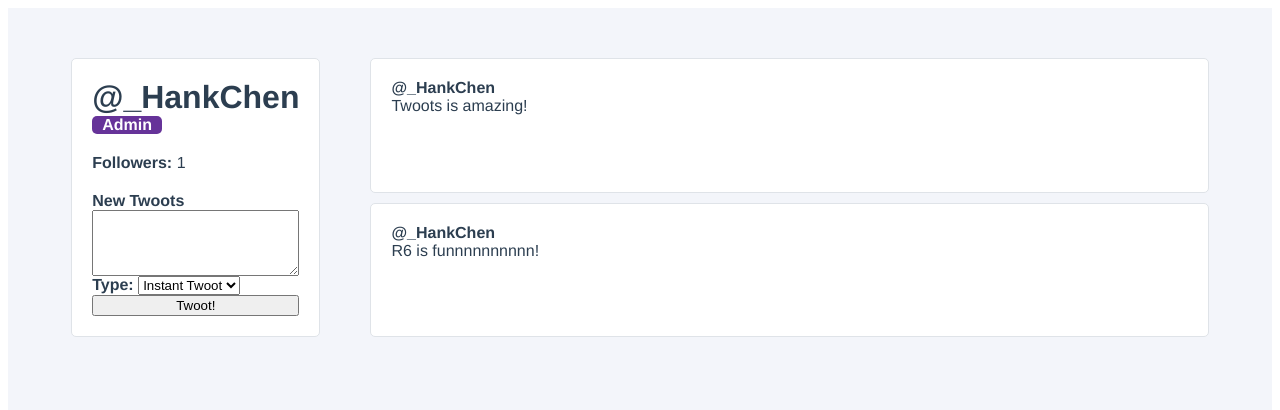
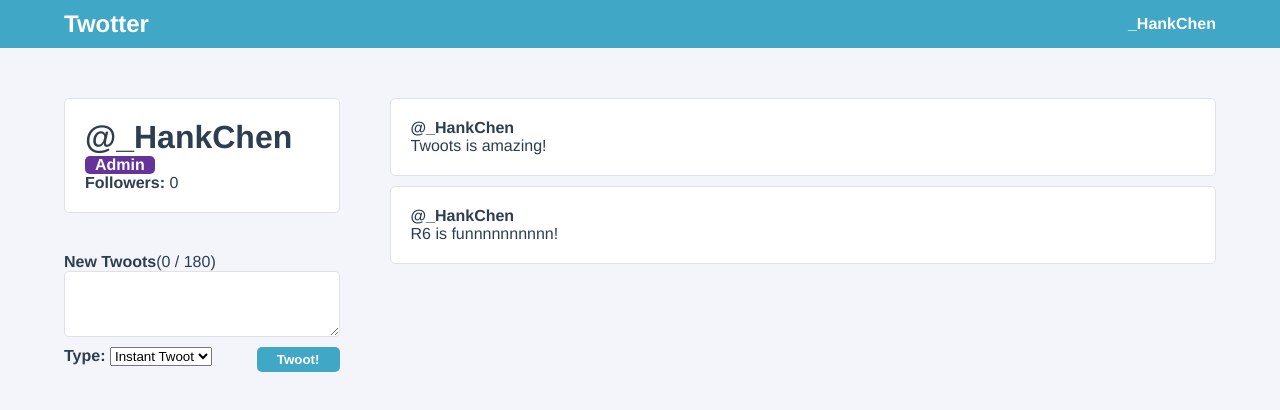
Before and after one commit to EisenShiyang/twotter, a Vue app: page / in a window 1280 px wide. Shown: the top 410 px of the page. Built offline with nearby package versions, Linux system fonts and the light colour scheme.

Commit message:
Dynamic Styling, SCSS, & Global Styles
Add navigation bar and edit scss file

```diff
--- a/package.json
+++ b/package.json
@@ -9,6 +9,7 @@
   },
   "dependencies": {
     "core-js": "^3.6.5",
+    "node-sass": "^5.0.0",
     "vue": "^3.0.0"
   },
   "devDependencies": {
@@ -18,7 +19,8 @@
     "@vue/compiler-sfc": "^3.0.0",
     "babel-eslint": "^10.1.0",
     "eslint": "^6.7.2",
-    "eslint-plugin-vue": "^7.0.0-0"
+    "eslint-plugin-vue": "^7.0.0-0",
+    "sass-loader": "^10.1.1"
   },
   "eslintConfig": {
     "root": true,
--- a/src/App.vue
+++ b/src/App.vue
@@ -1,5 +1,13 @@
 <template>
   <div id="app">
+    <nav>
+      <div class="navigation_logo">
+        Twotter
+      </div>
+      <div class="navigation_user">
+        {{ user.username }}
+      </div>
+    </nav>
     <UserProfile/>
   </div>
 </template>
@@ -9,11 +17,18 @@ import UserProfile from "./components/UserProfile"
 
 export default {
   name: 'App',
-  components: { UserProfile }
+  components: { UserProfile },
+  data() {
+    return {
+      user: {
+        username:'_HankChen'
+      }
+    }
+  }
 }
 </script>
 
-<style>
+<style lang="scss">
 #app {
   font-family: Avenir, Helvetica, Arial, sans-serif;
   -webkit-font-smoothing: antialiased;
@@ -22,4 +37,22 @@ export default {
   min-height: 100vh;
   background-color: #F3F5FA;
 }
+
+nav {
+  display: flex;
+  align-items: center;
+  justify-content: space-between;
+  padding: 10px 5%;
+  background-color: #40a7c7;
+  color: white;
+
+  .navigation_logo {
+    font-size: 24px;
+    font-weight: bold;
+  }
+
+  .navigation_user {
+    font-weight: bold;
+  }
+}
 </style>
--- /dev/null
+++ b/src/components/CreateTwootPanel.vue
@@ -0,0 +1,94 @@
+<template>
+    <form class="create-twoot-panel" @submit.prevent="createNewTwoot" :class="{'exceeded': newTwootCharacterCount > 180}">
+        <label for="newTwoot"><strong>New Twoots</strong>({{ newTwootCharacterCount }} / 180)</label>
+        <textarea id="newTwoot" rows="4" v-model="newTwootContent"></textarea>
+        <div class="create-twoot-panel_submit">
+            <div class="create-twoot-type">
+                <label for="newTwootType"><strong>Type: </strong></label>
+                <select id="newTwootType" v-model="selectedTwootType">
+                    <option :value="option.value" v-for="(option, index) in twootType" :key="index">
+                        {{ option.name }}
+                    </option>
+                </select>
+            </div>
+            <button>
+               Twoot!
+            </button>
+        </div>
+    </form>
+</template>
+
+<script>
+export default {
+    name: "CreateTwootPanel",
+    data() {
+        return {
+            newTwootContent: "",
+            selectedTwootType: "instant",
+            twootType: [
+                {value: "draft", name: "Draft"},
+                {value: "instant", name: "Instant Twoot"}
+            ],
+        }
+    },
+    computed: {
+        newTwootCharacterCount(){
+            return this.newTwootContent.length;
+        }
+    },
+    methods: {
+        createNewTwoot() {
+            if(this.newTwootContent && this.selectedTwootType != "draft"){
+                this.$emit('add-twoot', this.newTwootContent)
+                this.newTwootContent = "";
+            }
+        }
+    }
+};
+</script>
+
+<style lang="scss" scoped>
+.create-twoot-panel {
+    margin-top: 20px;
+    padding: 20px 0;
+    display: flex;
+    flex-direction: column;
+
+    textarea {
+        border: 1px solid #DFE3E8;
+        border-radius: 5px;
+    }
+
+    .create-twoot-panel_submit {
+        margin-top: 10px;
+        display: flex;
+        justify-content: space-between;
+
+        .create-twoot-tyoe {
+            padding: 10px 0;
+        }
+
+        button {
+            padding: 5px 20px;
+            margin: auto 0;
+            border-radius: 5px;
+            border: none;
+            background-color: #40a7c7;
+            color: white;
+            font-weight: bold;
+        }
+    }
+
+    &.exceeded {
+        color: red;
+        border-color: red;
+
+        .create-twoot-panel_submit {
+            button {
+                background-color: red;
+                color: white;
+            }
+        }
+    }
+}
+</style>
--- a/src/components/TwootItem.vue
+++ b/src/components/TwootItem.vue
@@ -32,7 +32,7 @@ export default {
 };
 </script>
 
-<style>
+<style lang="scss" scoped>
 .twoot-item {
     padding: 20px;
     background-color: white;
@@ -41,11 +41,14 @@ export default {
     box-sizing: border-box;
     cursor: pointer;
     transition: all 0.25s ease;
+
+    &:hover{ // Use "&" to add hover to the twoot-item
+        transform: scale(1.1, 1.1);
+    }
+
+    .twoot-item_user{
+        font-weight: bold;
+    }
 }
-.twoot-item:hover{
-    transform: scale(1.1, 1.1);
-}
-.twoot-item_user{
-    font-weight: bold;
-}
+
 </style>
--- a/src/components/UserProfile.vue
+++ b/src/components/UserProfile.vue
@@ -1,41 +1,35 @@
 <template>
   <div class="user-profile">
+    <div class="user-profile_sidebar">
       <div class="user-profile_user-panel">
-            <h1 class="user-profile_username">@{{ user.username }}</h1>
-            <div class="user-profile_admin-badge" v-if="user.isAdmin">
+        <h1 class="user-profile_username"> @{{ user.username }} </h1>
+        <div class="user-profile_admin_badge" v-if="user.isAdmin">
           Admin
         </div>
         <div class="user-profile_follower-count">
           <strong>Followers: </strong> {{ followers }}
         </div>
-            <form class="user-profile_create-twoot" @submit.prevent="createNewTwoot">
-              <label for="newTwoot"><strong>New Twoots</strong></label>
-              <textarea id="newTwoot" rows="4" v-model="newTwootContent"></textarea>
-              <div class="user-profile_create-twoot-type">
-                <label for="newTwootType"><strong>Type: </strong></label>
-                <select id="newTwootType" v-model="selectedTwootType">
-                  <option :value="option.value" v-for="(option, index) in twootType" :key="index">
-                    {{ option.name }}
-                  </option>
-                </select>
       </div>
-              <button>
-                Twoot!
-              </button>
-            </form>
+      <CreateTwootPanel @add-twoot="addTwoot"/>
     </div>
     <div class="user-profile_twoots-wrapper">
-            <TwootItem v-for="twoot in user.twoots" :key="twoot.id" :username="user.username" :twoot="twoot" @favorite="toggleFavorite" />
+      <TwootItem
+        v-for="twoot in user.twoots"
+        :key = "twoot.id"
+        :username = "user.username"
+        :twoot = "twoot"
+      />
     </div>
   </div>
 </template>
 
 <script>
 import TwootItem from "./TwootItem";
+import CreateTwootPanel from "./CreateTwootPanel"
 
 export default {
   name: 'UserProfile',
-  components: { TwootItem },
+  components: { CreateTwootPanel, TwootItem },
   data() {
     return {
       followers: 0,
@@ -50,13 +44,7 @@ export default {
             {id: 1, content: "Twoots is amazing!"},
             {id: 2, content: "R6 is funnnnnnnnnn!"}
         ]
-      },
-      twootType: [
-        {value: "draft", name: "Draft"},
-        {value: "instant", name: "Instant Twoot"}
-      ],
-      newTwootContent: "",
-      selectedTwootType: "instant"
+      }
     }
   },
   watch: {
@@ -70,72 +58,56 @@ export default {
     fullName() {
       return `${this.user.firstName} ${this.user.lastName}`;
       // String literal -> It is similar to "this.user.firstName+' '+this.user.lastName"
+    },
+    newTwootCharacterCount(){
+      return this.newTwootContent.length;
     }
   },
   methods: {
-    followUser() {
-      this.followers++;
-    },
-    toggleFavorite(id) {
-      console.log(`Fovorited twoot @${id} !`)
-    },
-    createNewTwoot() {
-      if(this.newTwootContent && this.selectedTwootType != "draft"){
+    addTwoot(twoot) {
       this.user.twoots.unshift({ // New data will be put at the beginning.
           id: this.user.twoots.length + 1,
-          content: this.newTwootContent
-        })
-        this.newTwootContent = ""
+          content: twoot
+      });
     }
-    }
-  },
-  mounted() {
-    this.followUser();
   }
 }
 </script>
 
-<style>
+<style lang="scss" scoped>
 .user-profile {
   display: grid;
   grid-template-columns: 1fr 3fr;
-    width: 90%;
+  grid-gap: 50px;
   padding: 50px 5%;
-}
 
   .user-profile_user-panel {
     display: flex;
     flex-direction: column;
-    margin-right: 50px;
     padding: 20px;
     background-color: white;
     border-radius: 5px;
     border: 1px solid #DFE3E8;
+    margin-bottom: auto;
+
+    h1 {
+      margin: 0;
     }
 
-.user-profile_admin-badge{
+    .user-profile_admin_badge{
       background-color: rebeccapurple;
       color: white;
       border-radius: 5px;
       margin-right: auto;
       padding: 0 10px;
       font-weight: bold;
-    margin-bottom: 20px;
+    }
   }
 
-h1 {
-    margin: 0;
-}
-
-.user-profile_twoots-wrapper {
+  .user-profile_twoots-wrapper{
     display: grid;
     grid-gap: 10px;
+    margin-bottom: auto;
   }
-
-.user-profile_create-twoot {
-  padding-top: 20px;
-  display: flex;
-  flex-direction: column;
 }
-
 </style>
--- /dev/null
+++ b/src/styles/base.scss
@@ -0,0 +1,3 @@
+body{
+    margin: 0;
+}
--- /dev/null
+++ b/vue.config.js
@@ -0,0 +1,10 @@
+// Create this file so the base.scss will run when the project is starting up
+module.exports = {
+    css: {
+        loaderOptions: {
+            sass: {
+                additionalData: '@import "@/styles/base.scss";'
+            }
+        }
+    }
+}
```
Also changed, not shown: src/assets/users.json (added, +61 -0 lines), 1 other file (tests, documents, lock files or other folders). Lines whose indentation alone changed are shown as unchanged.
